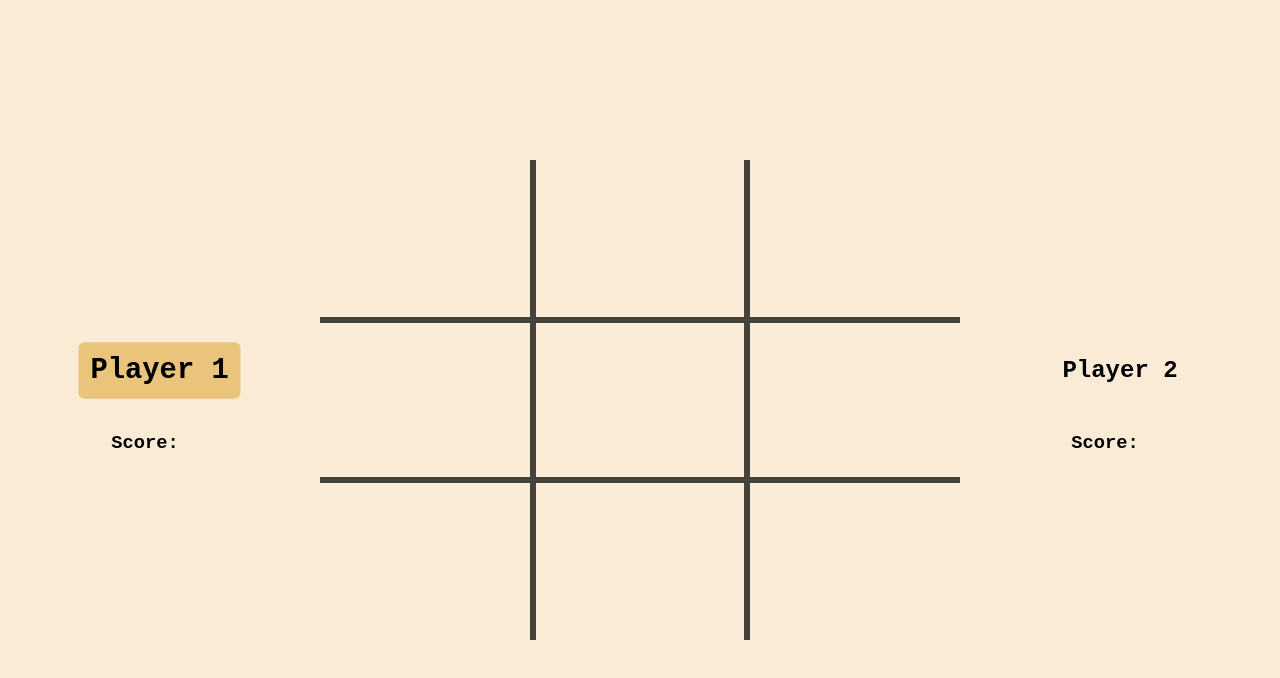
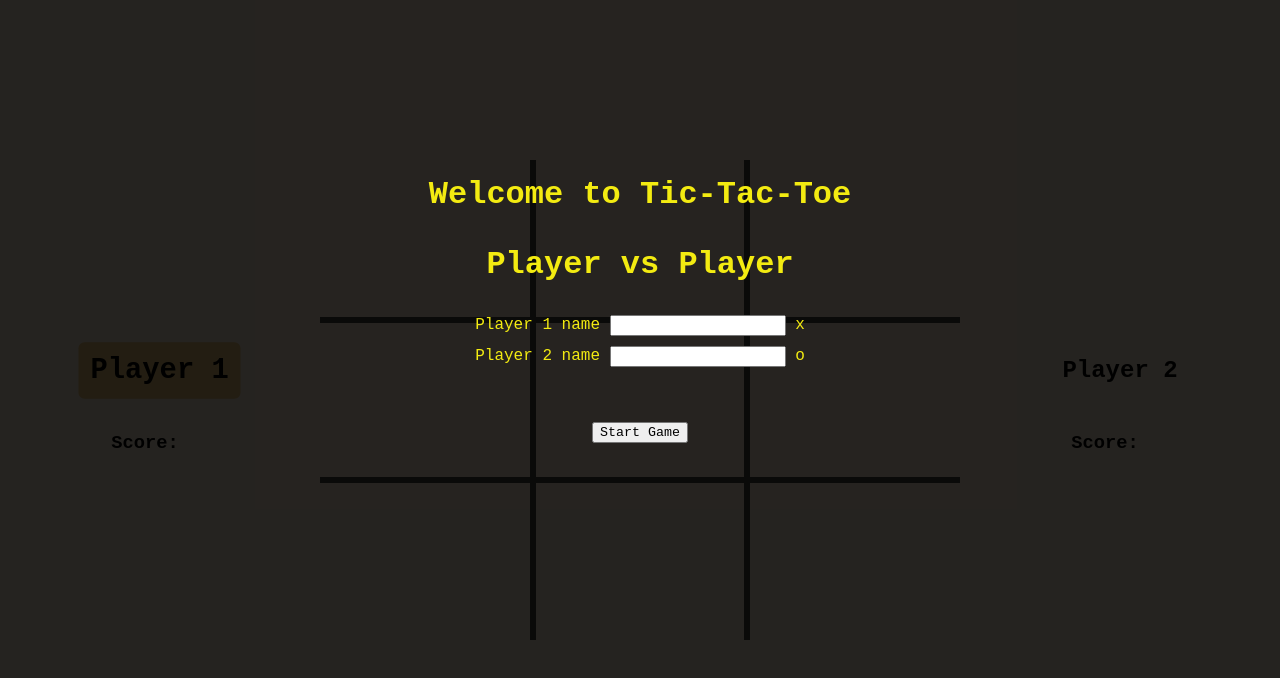
Before and after one commit to anon8683/tic-tac-toe, a website: page index.html in a window 1280 px wide. Both pictures are taken after a click on the element "Player vs Player". Drawn offline with Linux system fonts and the light colour scheme.

Commit message:
input added for user when PVP is selected

```diff
--- a/index.html
+++ b/index.html
@@ -17,6 +17,19 @@
 						<h1 class="choice" id="pvp">Player vs Player</h1>
 						<h1 class="choice" id="pve">Player vs AI</h1>
 					</div>
+					<div class="inputs">
+						<div class="input">
+							<label for="player1Name" class="label">Player 1 name</label>
+							<input type="text" name="player1Name" id="" />
+							<span class="mark">x</span>
+						</div>
+						<div class="input">
+							<label for="player2Name" class="label">Player 2 name</label>
+							<input type="text" name="player1Name" id="" />
+							<span class="mark">o</span>
+						</div>
+					</div>
+					<button id="start" onclick="closeOverlay();">Start Game</button>
 				</div>
 			</div>
 			<section class="" id="player1">
--- a/javascript.js
+++ b/javascript.js
@@ -168,6 +168,15 @@ choice.forEach((choices) => {
 			return;
 		}
 		pve = false;
-		closeOverlay();
+		pvpInputs();
 	});
 });
+
+function pvpInputs() {
+	document.getElementById("pve").remove();
+	document.getElementById("pvp").style.marginTop = 0;
+	document.getElementById("initiate").style.gap = 0;
+
+	document.querySelector(".inputs").style.visibility = "visible";
+	document.getElementById("start").style.visibility = "visible";
+}
--- a/styles.css
+++ b/styles.css
@@ -74,10 +74,10 @@ main {
 	bottom: 0;
 	left: 0;
 	right: 0;
-	background-color: var(--lSand);
 	padding: 25px;
 	border-radius: 5px;
 	color: rgb(243, 235, 17);
+	text-align: center;
 }
 
 #initiate {
@@ -100,10 +100,20 @@ main {
 
 #welcome,
 #pvp,
-#pve {
-	color: white;
+#pve,
+.input {
+	color: rgb(243, 235, 17);
 	text-align: center;
 	padding: 5px;
+}
+
+.inputs,
+#start {
+	visibility: hidden;
+}
+
+#start {
+	margin-top: 50px;
 }
 
 .choice {
```
